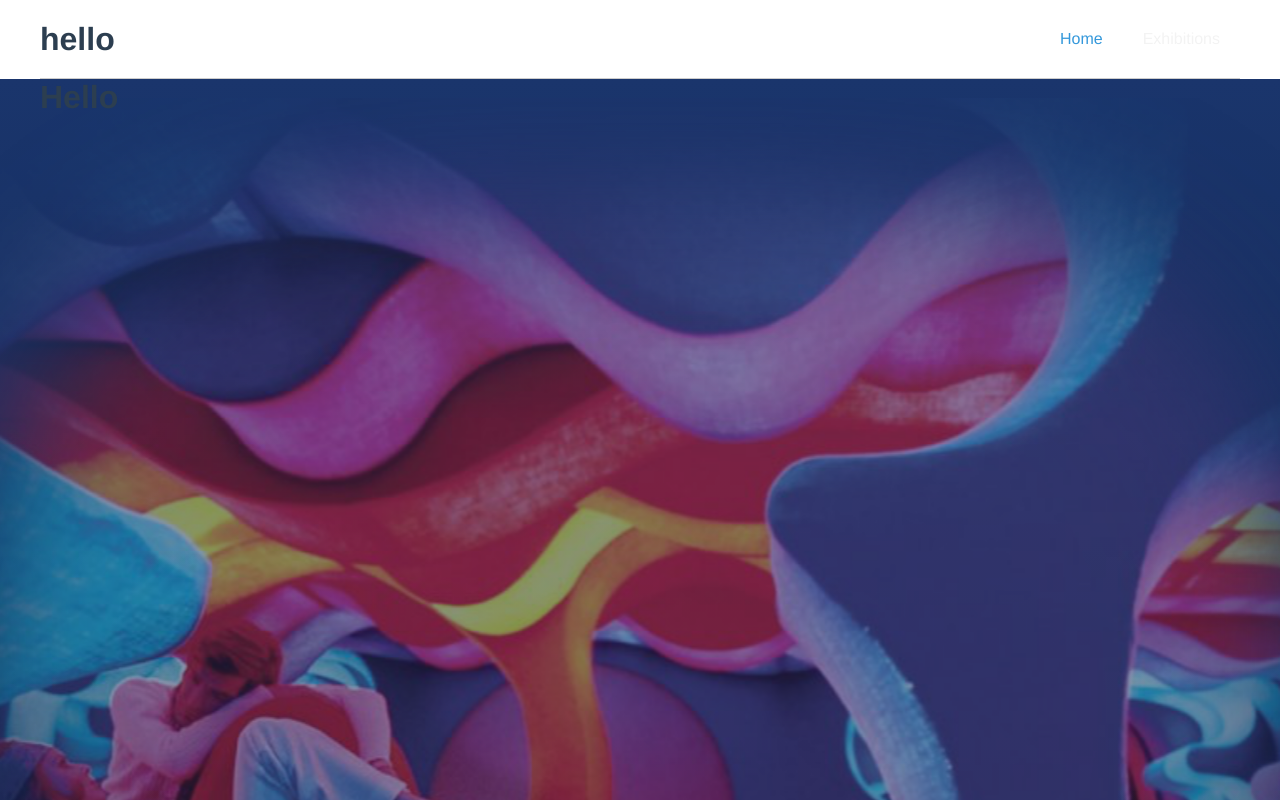
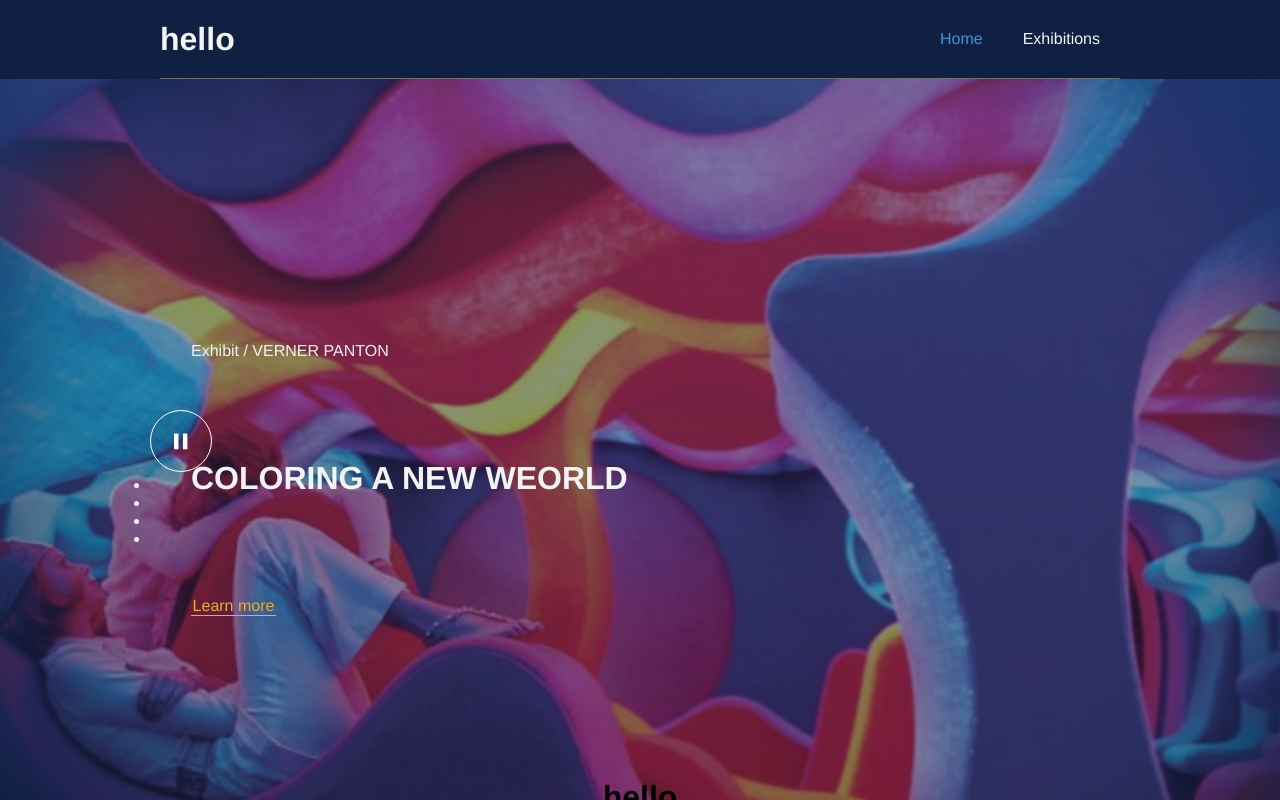
Before and after one commit to kaloyankolev13/trapholt_dk, a Vue app: page / in a window 1280 px wide. Shown: the top 800 px of the page. Built offline with nearby package versions, Linux system fonts and the light colour scheme.

Commit message:
Slider component added and imported

```diff
--- a/src/App.vue
+++ b/src/App.vue
@@ -16,14 +16,7 @@
   -webkit-font-smoothing: antialiased;
   -moz-osx-font-smoothing: grayscale;
   text-align: center;
-  color: #2c3e50;
-  a {
-    text-decoration: none;
-    color: #f3f3f3;
-    &.router-link-active {
-      color: #3498db;
-    }
-  }
+  color: #f3f3f3;
 }
 </style>
 <script>
--- a/src/components/Nav.vue
+++ b/src/components/Nav.vue
@@ -1,6 +1,7 @@
 <template>
   <div>
     <div id="container">
+      <div class="flex-items">
         <h1>hello</h1>
         <ul class="links">
           <li>
@@ -12,6 +13,7 @@
         </ul>
       </div>
     </div>
+  </div>
 </template>
 
 <script>
@@ -20,13 +22,19 @@ export default {};
 
 <style lang="scss" scoped>
 #container {
+  position: relative;
+  background: #0f2043;
+}
+
+.flex-items {
+  border-bottom: 1px solid #707070;
+  margin: auto;
   display: flex;
+  width: 75%;
+  align-items: center;
   justify-content: space-between;
-  align-items: center;
-  width: 1200px;
-  margin: auto;
-  border-bottom: 1px solid #ccc;
 }
+
 ul {
   padding: 10px 0;
   list-style: none;
@@ -35,4 +43,12 @@ ul {
     padding: 20px;
   }
 }
+
+a {
+  text-decoration: none;
+  color: #f3f3f3;
+  &.router-link-exact-active {
+    color: #3498db;
+  }
+}
 </style>
--- /dev/null
+++ b/src/components/Slider.vue
@@ -0,0 +1,90 @@
+<template>
+  <div id="container">
+    <div class="slider">
+      <div class="slider-dots">
+        <ul>
+          <svg
+            xmlns="http://www.w3.org/2000/svg"
+            width="62"
+            height="62"
+            viewBox="0 0 62 62"
+          >
+            <g
+              id="Group_14"
+              data-name="Group 14"
+              transform="translate(-192 -380)"
+            >
+              <path
+                id="Path_3"
+                data-name="Path 3"
+                d="M0,15.62H4.463V0H0Zm8.926,0h4.463V0H8.926Z"
+                transform="translate(216 403.525)"
+                fill="#fff"
+              />
+              <g
+                id="Ellipse_1"
+                data-name="Ellipse 1"
+                transform="translate(192 380)"
+                fill="none"
+                stroke="#fff"
+                stroke-width="1"
+              >
+                <circle cx="31" cy="31" r="31" stroke="none" />
+                <circle cx="31" cy="31" r="30.5" fill="none" />
+              </g>
+            </g>
+          </svg>
+
+          <li></li>
+          <li></li>
+          <li></li>
+          <li></li>
+        </ul>
+      </div>
+      <div class="slider-text">
+        <p class="slider-text-item">Exhibit / VERNER PANTON</p>
+        <h1 class="slider-text-item">COLORING A NEW WEORLD</h1>
+        <p class="link slider-text-item">Learn more</p>
+      </div>
+    </div>
+  </div>
+</template>
+
+<script>
+export default {};
+</script>
+
+<style lang="scss" scoped>
+#container {
+  height: auto;
+  background: linear-gradient(#1a356c, #0f2043);
+  margin: auto;
+  text-align: center;
+}
+.slider {
+  background: url(../assets/images/home-main.png) no-repeat center center;
+  margin: auto;
+  height: 800px;
+  display: flex;
+  align-items: center;
+}
+.slider-text {
+  text-align: left;
+  width: 75%;
+  margin: auto;
+  .slider-text-item {
+    margin: 100px 0;
+    padding: 0;
+  }
+}
+.link {
+  color: #e8af30;
+  border-bottom: 1px solid #e8af30;
+  width: 85px;
+  text-align: center;
+}
+.slider-dots {
+  position: relative;
+  left: 150px;
+}
+</style>
--- a/src/views/Home.vue
+++ b/src/views/Home.vue
@@ -1,33 +1,21 @@
 <template>
-  <div id="container">
-    <div class="slider">
-      <div class="slider-text">
-        <h1>Hello</h1>
-      </div>
-    </div>
+  <div>
+    <Slider />
+    <h1 style="color: black" class="hello">hello</h1>
   </div>
 </template>
 
 <script>
-export default {};
+import Slider from "../components/Slider.vue";
+export default {
+  components: {
+    Slider,
+  },
+};
 </script>
 
 <style lang="scss" scoped>
-#container {
-  width: 100%;
-  height: auto;
-  background: linear-gradient(#1a356c, #0f2043);
-  margin: auto;
-  text-align: center;
-}
-.slider {
-  background: url(../assets/images/home-main.png) no-repeat center center;
-  margin: auto;
-  height: 1200px;
-}
-.slider-text {
-  text-align: left;
-  width: 1200px;
-  margin: auto;
+.hello {
+  margin-top: -100px;
 }
 </style>
```
Also changed, not shown: src/scss/utilities.scss (added). Lines whose indentation alone changed are shown as unchanged.
